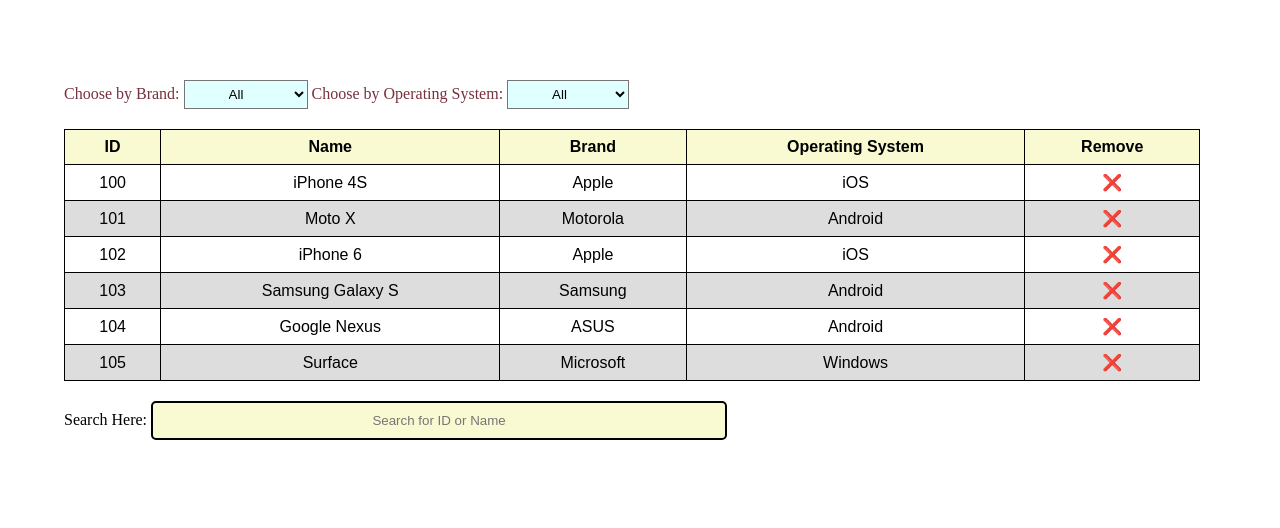
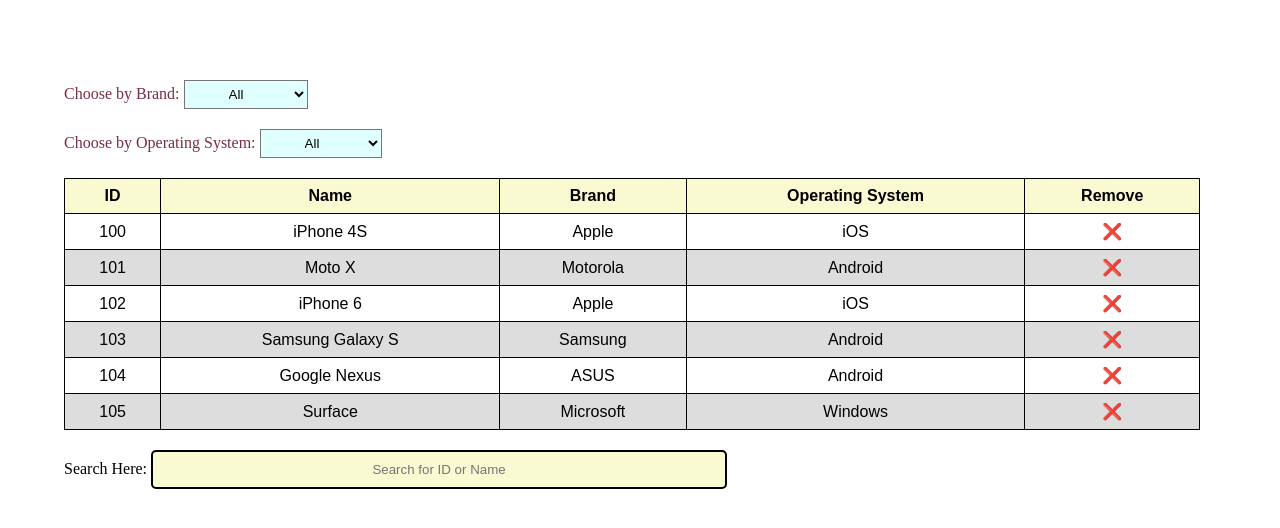
Before and after one commit to anu7007/jQueryFilter_Selectors, a plain HTML site: page index.html in a window 1280 px wide. Drawn offline with nearby package versions, Linux system fonts and the light colour scheme.

Commit message:
rectified the mentioned errors

```diff
--- a/index.html
+++ b/index.html
@@ -9,23 +9,16 @@
     <script src="https://ajax.googleapis.com/ajax/libs/jquery/3.3.1/jquery.min.js"></script>
 </head>
 <body>
-    <label for="filters">Choose by Brand:</label>
-    <select name="filter1" id="filter1">
-        <option value="">All</option>
-        <option value="apple" class="brand">Apple</option>
-        <option value="samsung" class="brand">Samsung</option>
-        <option value="motorola" class="brand">Motorola</option>
-        <option value="asus" class="brand">Asus</option>
-        <option value="microsoft" class="brand">Microsoft</option>
+    <div id="dropdown1">
 
-    </select>
-    <label for="filters">Choose by Operating System:</label>
-    <select name="filter2" id="filter2">
-        <option value="">All</option>
-        <option value="iOs" class="os">iOs</option>
-        <option value="android" class="os">Android</option>
-        <option value="Windows" class="os">Windows</option>
-    </select>
+
+    </div>
+
+    <div id="dropdown2">
+
+
+    </div>
+
     <table id="product">
      <thead>
         <tr>
--- a/script.js
+++ b/script.js
@@ -36,7 +36,39 @@ var products = [{
 }];
 console.log(products);
 
+
+
+
+
+
 $(document).ready(function(){
+
+    function dropdown1(){
+        var dropdown1 = `<label for="filters">Choose by Brand:</label>\
+        <select name="filter1" id="filter1">\
+            <option value="">All</option>\
+            <option value="apple" class="brand">Apple</option>\
+            <option value="samsung" class="brand">Samsung</option>\
+            <option value="motorola" class="brand">Motorola</option>\
+            <option value="asus" class="brand">Asus</option>\
+            <option value="microsoft" class="brand">Microsoft</option>\
+        </select>`
+        $('#dropdown1').html(dropdown1);
+    }
+    dropdown1();
+
+    function dropdown2(){
+        var dropdown2=`<label for="filters">Choose by Operating System:</label>
+        <select name="filter2" id="filter2">
+            <option value="">All</option>
+            <option value="iOs" class="os">iOs</option>
+            <option value="android" class="os">Android</option>
+            <option value="Windows" class="os">Windows</option>
+        </select>`
+        $('#dropdown2').html(dropdown2);
+    }
+    dropdown2();
+
 
     function buildTable(){
         var table = ""
```
